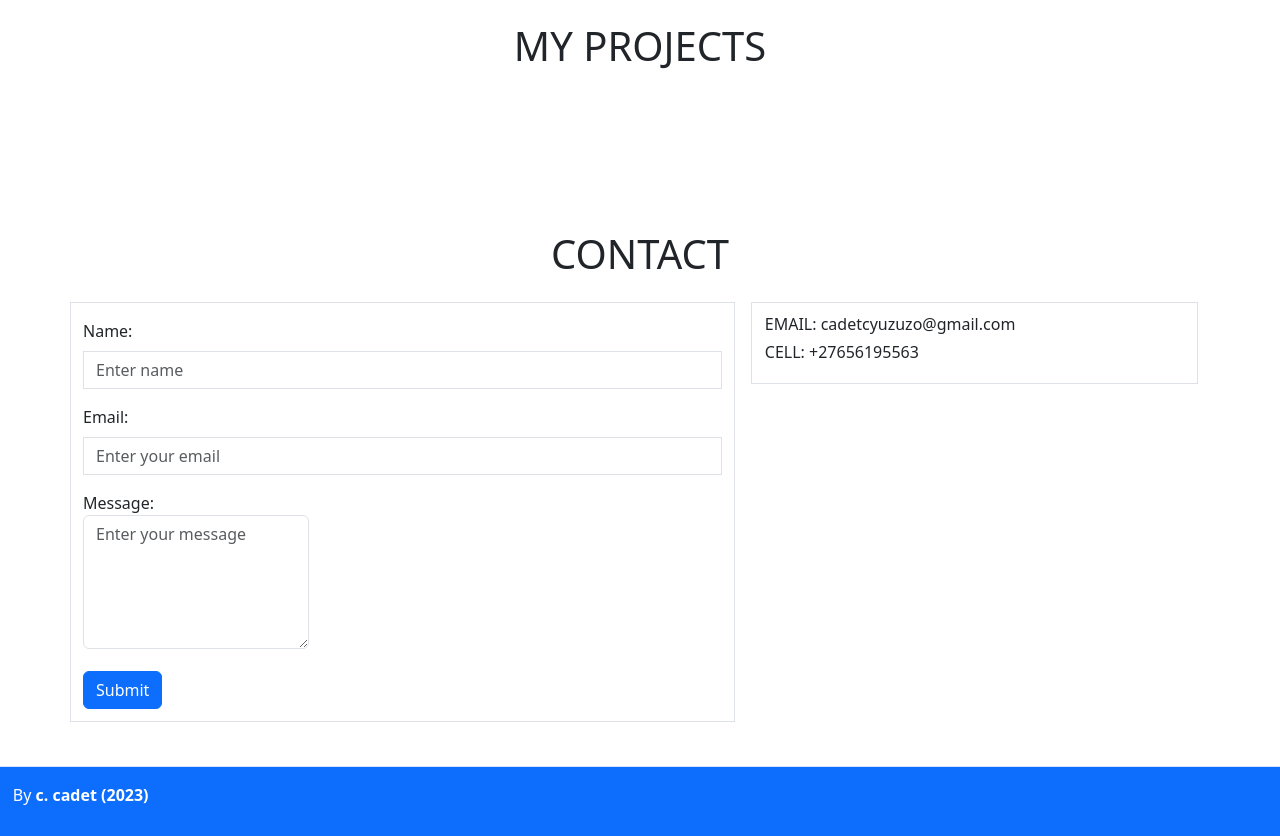
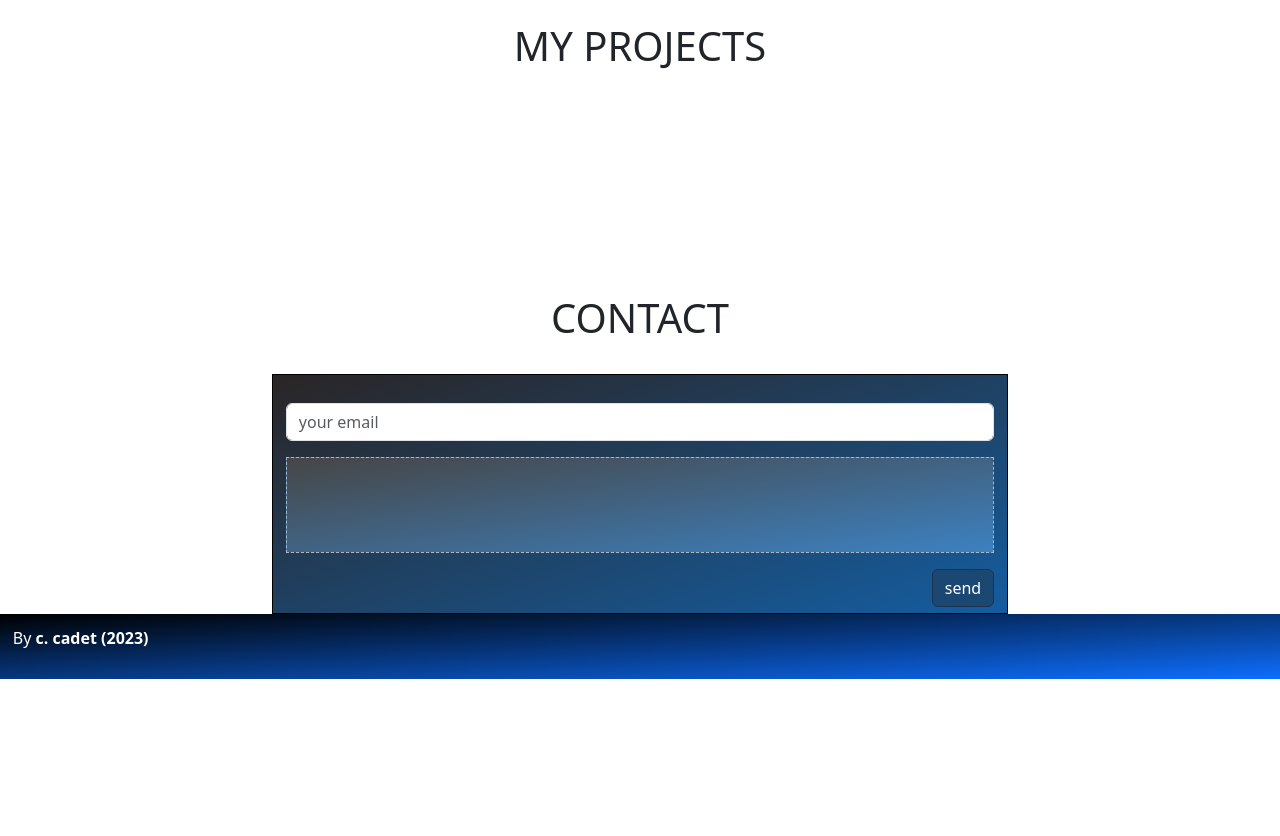
Before and after one commit to cputLibSys/ccdev-portfolio, a Django app: page / in a window 1280 px wide. Shown: the part 571-1407 px from the top of the page. After the commit the page ends 1250 px from the top, so only its background shows below. Run offline with Django 3.2, Linux system fonts and the light colour scheme; data that the repository does not hold is empty; some libraries are stand-ins or nearby versions.

Commit message:
commit 1

```diff
--- a/home/static/home.css
+++ b/home/static/home.css
@@ -75,6 +75,31 @@
 
 }
 
+.reachout{
+    border:1px solid black;
+    border-radius: 4;
+    padding:.8em;
+    min-height: 15em;
+    background-image: linear-gradient(to bottom right,  rgb(42, 37, 37), #145DA0);
+
+}
+
+.reachout .msg {
+    min-height: 6em;
+    border: 1px dashed  #a7b7c6;
+    background-color: white;
+    background-image: linear-gradient(to bottom right,  rgb(70, 70, 70), #3c81c1);
+}
+
+.reachout button {
+    margin-top:1em;
+    position: relative;
+    float: inline-end;
+    background-color:  #1b4873;
+    border-color:  #1b344b;
+    color:white;
+}
+
 .contact .contact-body{
     padding-top: 1em;
 }
@@ -98,8 +123,10 @@
 }
 
 .footer {
-    margin-top: 3em;
+    position: relative;
+    margin-top:  12 em !important;
     padding:.8em;
     color: white!important;
-    box-shadow: 0px -1px 1px 2px rgb(13,110,253);
+
+    background-image: linear-gradient(to bottom right,  black, rgba(13, 110, 253));
 }
--- a/home/templates/home/index.html
+++ b/home/templates/home/index.html
@@ -1,7 +1,7 @@
 <!DOCTYPE html>
-<html>
+<html >
 <head>
-  <title>{% block title %}{% endblock %}</title>
+  <title>CCDEV - Home"</title>
   {% load bootstrap5 %}
   {%load static%}
   {% bootstrap_css %}
@@ -190,8 +190,12 @@
                             <div class="card-body text-start" name="{{project.name}}">{{project.name}}</div>
                             </a>
                             <div class="card-footer">
+
                                 <div class="description text-start">
                                     {{project.description}}
+                                </div>
+                               <div style="margin-top:.5em; background-color:white; padding:.3em; border-radius: 2px;">
+                                    <a href="{{project.github_link}}">{{project.github_link}}</a>
                                 </div>
                             </div>
                         </div>
@@ -208,19 +212,7 @@
             </div>
             <div class="mt-4 p-5 banner text-white rounded" style="background-image: linear-gradient(to right,  black, rgba(13, 110, 253));">
                 <div class="row">
-                    <div class="col-md-3 cl-sm-12">
-                        <div class="card" style="width:80%">
-                            <img class="card-img-top" src="{%static 'img.jpg'%}" alt="Card image">
-                        </div>
-                        <div class="card" style="width:80%; margin-top: .1em; border: 4px solid linear-gradient( black,white); border-radius:0 2px 2px 0 !important; background-color: transparent;">
-                            <div class="card-body" >
-                                <li>BackEnd/FrontEnd Developer</li>
-                                <li>Computer Engineer</li>
-                                <li>Civil Engineer</li>
-                            </div>
-                        </div>
-                    </div>
-                    <div class="col-md-5 col-sm-12">
+                    <div class="col-md-7 col-sm-12">
                         <p>I am a computer programmer and aspiring civil engineer.
                         I have extensive experience in several tech-stacks working across several platforms.
                         - navigate to my <a href="#projects" style="color: rgb(223, 223, 223); text-decoration: none;  border-bottom: 1px dotted #000;">projects</a> for an overview of my works.
@@ -229,16 +221,9 @@
                         {%for skill in skills%}
                             <h6 class="skill"><span class="badge" style="background-color:{{skill.color}};">{{skill.name}} <span class="badge bg-white text-black">{{skill.xp}}y</span></span></h6  >
                         {%endfor%}
-                        <!--
-                        <span class="badge bg-secondary">Secondary</span>
-                        <span class="badge bg-success">Success</span>
-                        <span class="badge bg-danger">Danger</span>
-                        <span class="badge bg-warning">Warning</span>
-                        <span class="badge bg-info">Info</span>
-                        <span class="badge bg-light">Light</span>
-                        <span class="badge bg-dark">Dark</span>-->
+
                     </div>
-                    <div class="col-md-4 col-sm-12 links">
+                    <div class="col-md-5 col-sm-12 links">
                         <div class="d-grid">
                             <button class="btn btn-outline-info btn-block">LinkED IN</button>
                             <button class="btn btn-outline-info btn-block">GitHub</button>
@@ -249,7 +234,26 @@
             </div>
         </div>
 
+        <div style="margin-top: 10em;">
+            <div class="text-center">
+                <h1>CONTACT</h1>
+            </div>
+            <div class="row" style="margin-top: 2em;">
+                <div class="col-md-2"></div>
+                <div class="col-md-8">
+                    <div class="reachout">
+                        <div class="mb-3 mt-3">
+                            <input type="email" class="form-control" id="email" placeholder="your email" name="email">
+                        </div>
+                        <div contenteditable="true" class="msg"></div>
 
+                        <button class="btn btn-light"  onclick="submitForm()">send</button>
+                    </div>
+                </div>
+                <div class="col-md-2"></div>
+            </div>
+        </div>
+        <!--
 
         <div class="contact"style="margin-top: 6em;">
             <div id="contact">
@@ -287,11 +291,13 @@
 
                 </div>
             </div>
-        </div>
+        </div>-->
     </div>
 
-    <div class="container-fluid footer bg-primary">
+    <div class="container-fluid" style="padding: 0;">
+        <div class="footer" >
         <p>By <b>c. cadet (2023)</b></p>
+        </div>
     </div>
 </body>
 </html>
--- a/home/views.py
+++ b/home/views.py
@@ -18,7 +18,7 @@ def index(request):
     skills=[SKILL('C++', '#42047E', 3), SKILL('Javsacript', '#382592', 4),SKILL('HTML 5', '#2E46A6', 5), SKILL('CSS', '#2567BA', 4), SKILL('Python', '#1B87CD', 5), SKILL('AngularJs', '#07C9F5', 2), SKILL('C', '#11A8E1', 3)]
     services = Service.objects.all().values()
     projects = Project.objects.all().values()
-    print('\n',services,'\n')
+
     context ={
         'skills':skills,
         'services': services,
```
Also changed, not shown: 1 other file.
